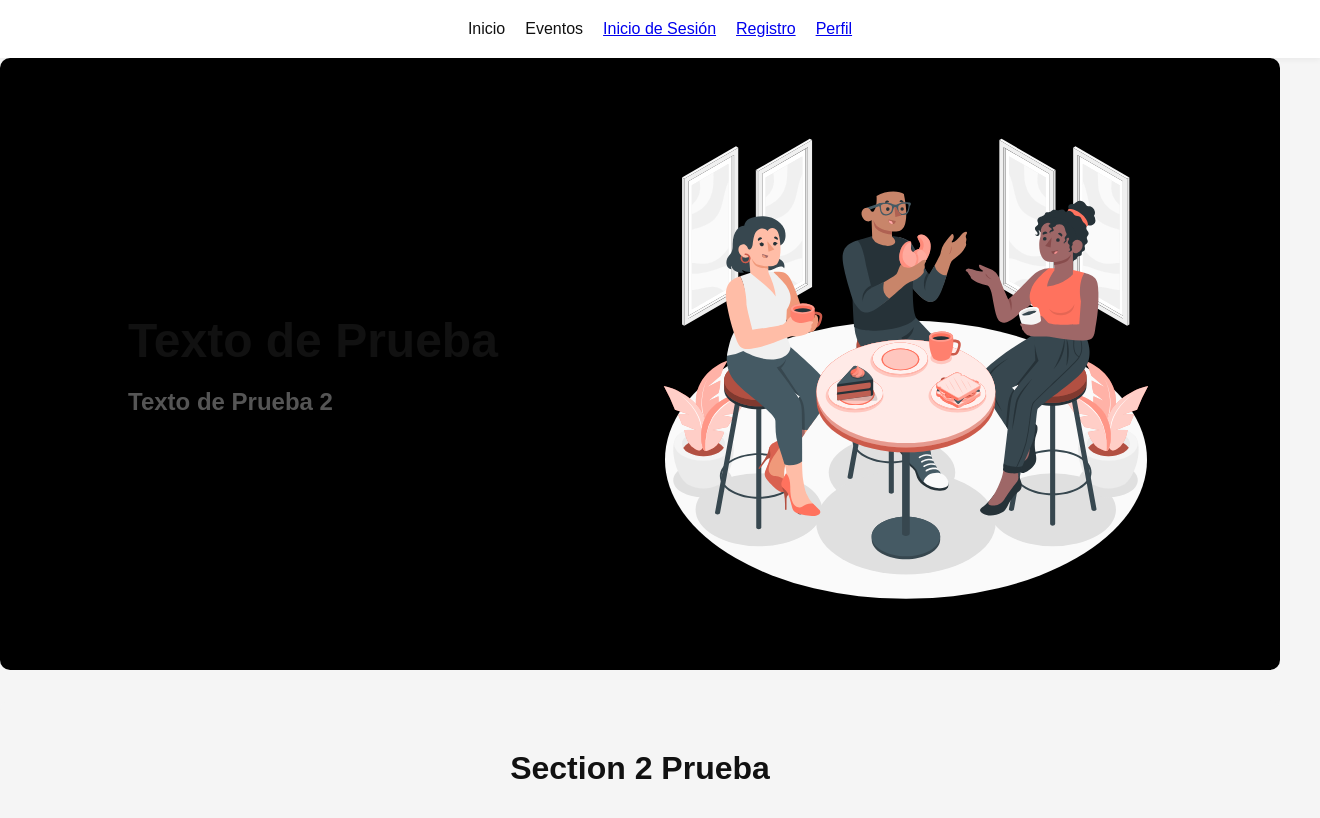
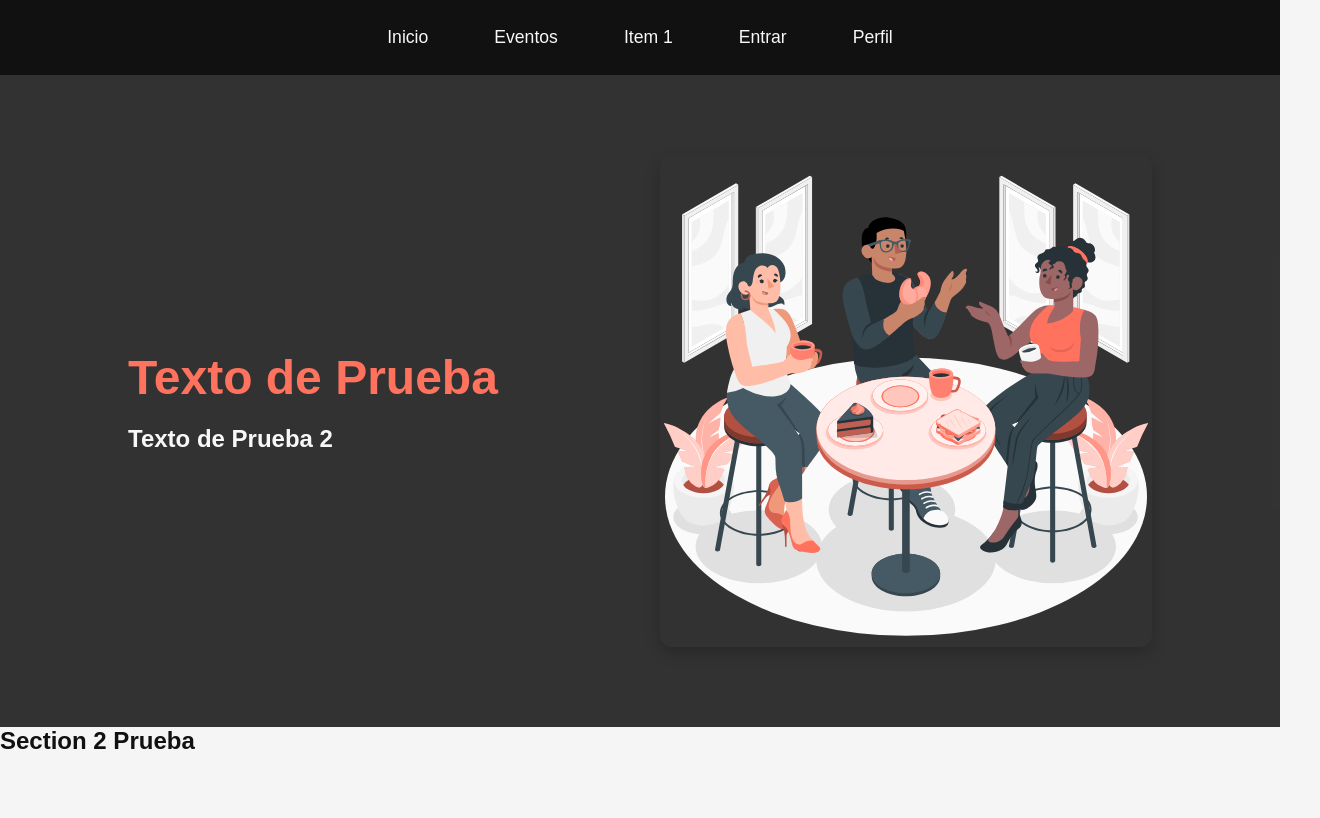
Before and after one commit to elizoo12/frontHamburguesas, a React (Vite) app: page / in a window 1280 px wide. Shown: the top 818 px of the page, 1320 px wide, since content can reach past the window. Built offline with nearby package versions, Linux system fonts and the light colour scheme; a web font is replaced by a local one.

Commit message:
Home progress

```diff
--- a/src/Router.jsx
+++ b/src/Router.jsx
@@ -9,7 +9,7 @@ const Router = () => (
       <Route index element={<Home />} />
       <Route path="/profile" element={<Profile />} />
       <Route path="/login" element={<Login />} />
-      <Route path="/register" element={<Register />} />
+      {/* <Route path="/register" element={<Register />} /> */}
     </Routes>
   </BrowserRouter>
 );
--- a/src/components/Layout/Layout.jsx
+++ b/src/components/Layout/Layout.jsx
@@ -10,12 +10,12 @@ const Layout = ({ children }) => {
         <ul className="nav">
           <li>Inicio</li>
           <li>Eventos</li>
+          <li>Item 1</li>
           {user ? (
             <Link to="/profile">Perfil</Link>
           ) : (
             <>
-              <Link to="/login">Inicio de Sesión</Link>
-              <Link to="/register">Registro</Link>
+              <Link to="/login">Entrar</Link>
               <Link to="/profile">Perfil</Link>
             </>
           )}
--- a/src/components/Layout/style.css
+++ b/src/components/Layout/style.css
@@ -18,44 +18,79 @@ body {
 }
 
 /* -----------------------------------------------------------------------------------Layout ----------------------------------------------*/
+/* Navbar container */
 .container_nav {
   width: 100%;
-  padding: 20px;
-  background-color: #ffffff;
-  /* blanco suave */
-  box-shadow: 0 2px 6px rgba(0, 0, 0, 0.05);
+  padding: 15px 10%;
+  background-color: #111111;
+  /* fondo oscuro */
+  box-sizing: border-box;
+  display: flex;
+  justify-content: center;
+  align-items: center;
 }
 
+/* Links de navbar */
 .nav {
   display: flex;
-  gap: 20px;
+  gap: 30px;
   list-style: none;
-  justify-content: center;
 }
 
-.nav li a {
+.nav li,
+.nav a {
+  color: #f8f8f8;
+  /* texto blanco */
   text-decoration: none;
-  color: #111111;
-  /* negro suave */
-  font-weight: 500;
-  transition: color 0.3s;
+  font-size: 1.1rem;
+  cursor: pointer;
+  padding: 12px 18px;
+  border-radius: 6px;
+  position: relative;
+  transition: color 0.3s ease;
+  /* solo color para no mover nada */
 }
 
-.nav li a:hover {
-  color: #555555;
-  /* gris oscuro al hover */
+/* Subrayado animado desde el centro */
+.nav li::after,
+.nav a::after {
+  content: '';
+  position: absolute;
+  bottom: 0;
+  left: 50%;
+  width: 0;
+  height: 2px;
+  background-color: #FF725E;
+  /* color de acento */
+  transform: translateX(-50%);
+  transition: width 0.3s ease;
 }
 
+/* Hover: subrayado y color */
+.nav li:hover::after,
+.nav a:hover::after {
+  width: 100%;
+  /* subrayado crece hacia los lados */
+}
+
+.nav li:hover,
+.nav a:hover {
+  color: #FF725E;
+  /* texto cambia a color de acento */
+}
 
 /* --------------------------------------------------------------------------------------- HOME -------------------------------------------*/
+
 .sectionHome {
   display: flex;
   justify-content: space-between;
   align-items: center;
-  padding: 60px 10%;
-  background-color: black;
+  padding: 80px 10%;
+  background-color: rgba(17, 17, 17, 0.85);
+  /* fondo oscuro, semi-transparente */
   gap: 40px;
-  border-radius: 10px;
+  color: #f8f8f8;
+  /* texto blanco por defecto */
 }
 
 .sectionHome div:first-child {
@@ -64,14 +99,15 @@ body {
 
 .sectionHome h1 {
   font-size: 3rem;
-  color: #111111;
+  color: #FF725E;
+  /* color de acento */
   margin-bottom: 20px;
 }
 
 .sectionHome h3 {
   font-size: 1.5rem;
-  color: #555555;
-
+  color: #f8f8f8;
+  /* subtítulo blanco suave */
 }
 
 .sectionHome div:last-child {
@@ -80,22 +116,28 @@ body {
   justify-content: center;
 }
 
+/* Imagen SVG sin fondo */
 .sectionHome img {
   max-width: 100%;
   height: auto;
-  border-radius: 10px;
+  border-radius: 12px;
+  padding: 0;
+  box-shadow: 0 6px 15px rgba(0, 0, 0, 0.2);
+  /* sombra ligera para destacar */
 }
 
-/* SECTION 2 */
-div:nth-child(3) {
-  padding: 50px 10%;
+/* ============================
+   Section 2
+============================ */
+.section2 {
+  padding: 60px 10%;
   text-align: center;
   background-color: #f5f5f5;
-  border-radius: 10px;
-  margin-top: 30px;
+  border-radius: 12px;
+  margin-top: 50px;
 }
 
-div:nth-child(3) h2 {
+.section2 h2 {
   font-size: 2rem;
   color: #111111;
 }
```
